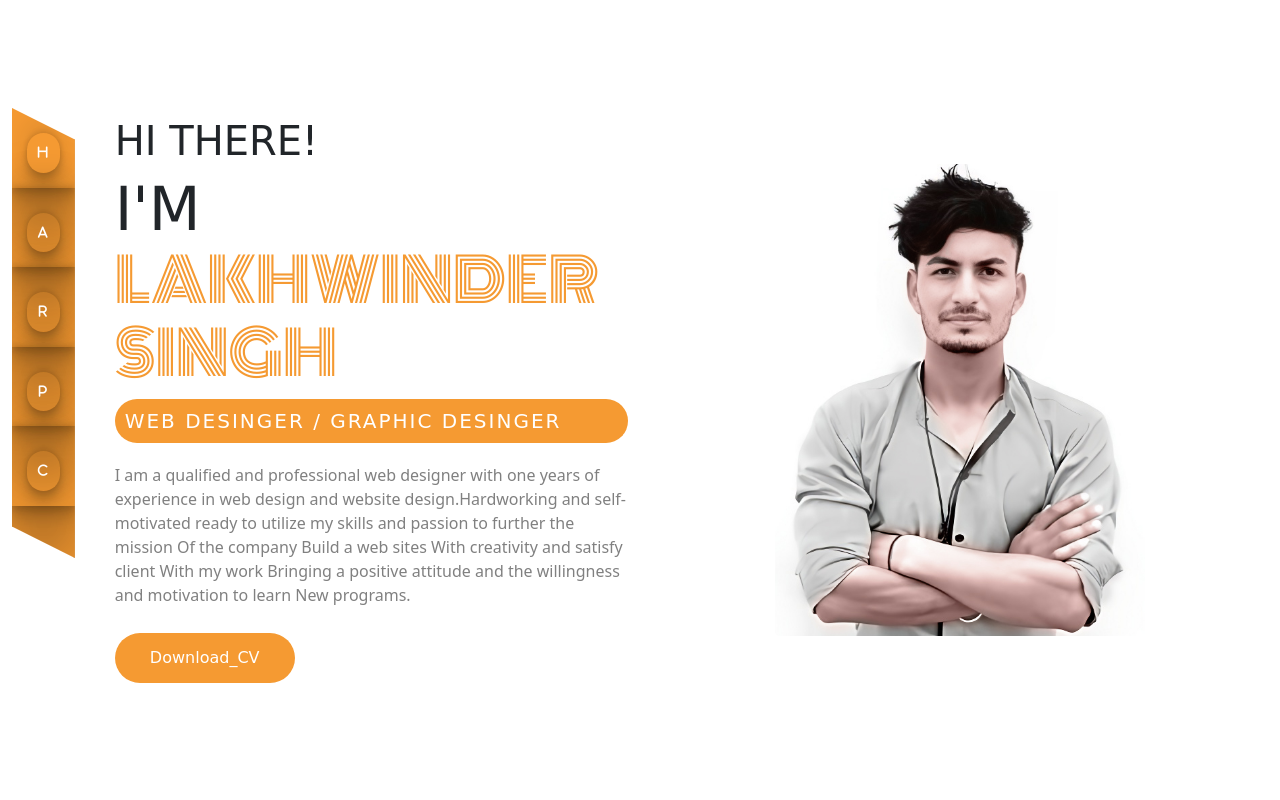
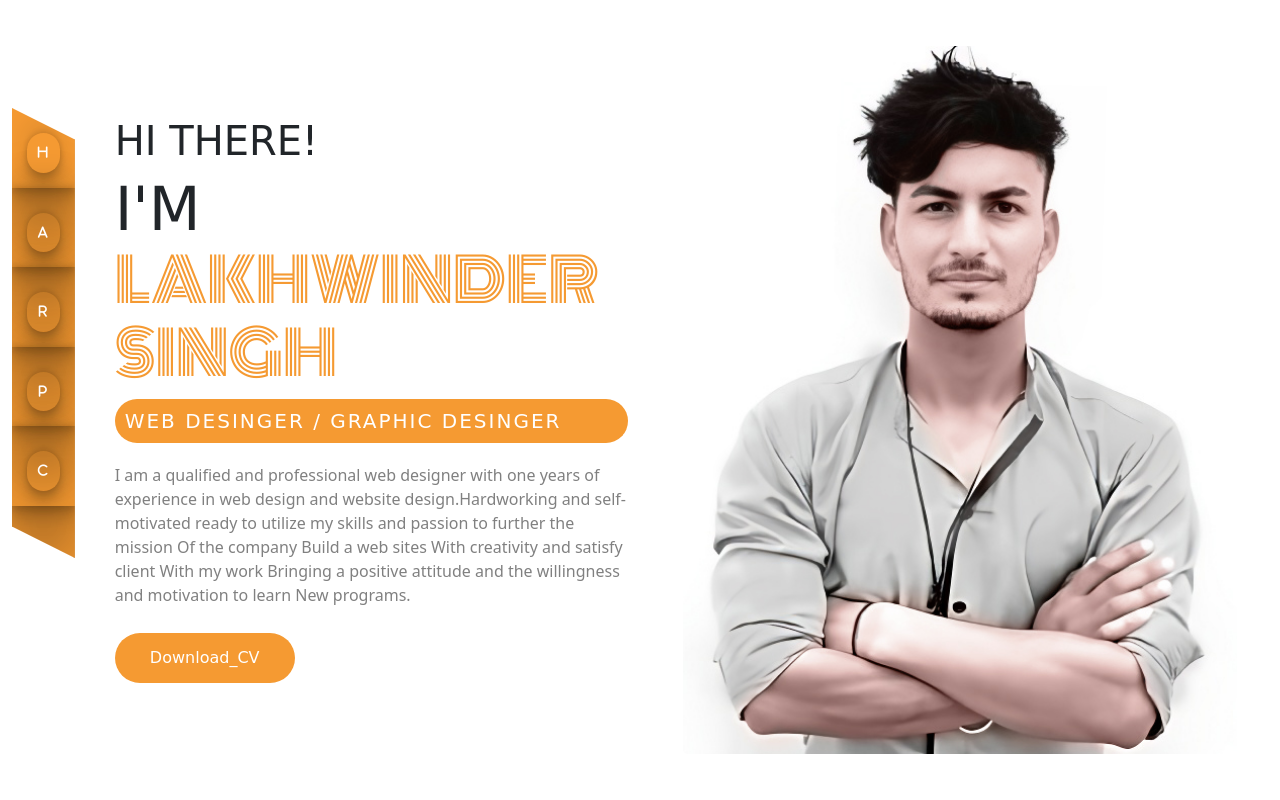
Before and after one commit to lakhwinder32/pcv1, a plain HTML site: page index.html in a window 1280 px wide. Shown: the top 800 px of the page. Drawn offline with nearby package versions, Linux system fonts and the light colour scheme; a web font is replaced by a local one.

Commit message:
Update index.html

```diff
--- a/index.html
+++ b/index.html
@@ -86,7 +86,7 @@
                     </div>
                 </div>
                 <div class="col-lg-6 main ">
-                    <div class="col-lg-8  dp1">
+
                     <img src="character.jpg"style="width:90%;"></img>
                     </div>
                 </div>
```
